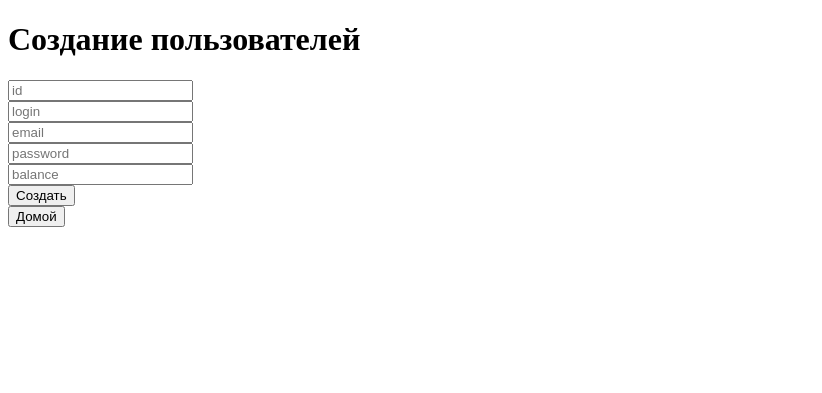
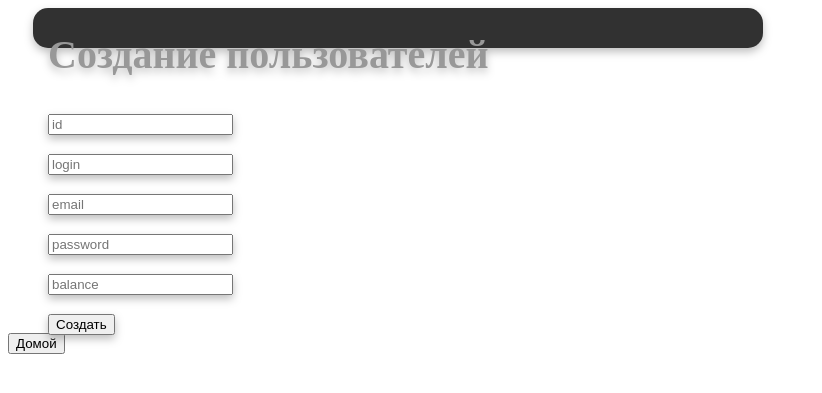
Before and after one commit to Alast0rRL/Web, a Flask app: page /create-users in a window 1280 px wide. Shown: the top 393 px of the page, without its empty margins (0-822 px from the left). Run offline with Flask 3, Linux system fonts and the light colour scheme.

Commit message:
add monobrof

```diff
--- a/static/css/reg.css
+++ b/static/css/reg.css
@@ -0,0 +1,17 @@
+.title{
+    font-family: 'Gang of Three[RUS by Daymarius]';
+    background-color: #313131;
+    color: #989898;
+    padding: 0px 15px;
+    border: none;
+    text-align: left;
+    font-size: 20px;
+    cursor: pointer;
+    border-radius: 15px;
+    margin-left: 25px;
+    width: 700px;
+    filter: drop-shadow(0px 4px 4px rgba(0, 0, 0, 0.25));
+    display: inline-block; /* или inline */
+    height: 40px;
+    line-height: 40px
+}
--- a/templates/create-users.html
+++ b/templates/create-users.html
@@ -7,7 +7,8 @@
     <link rel="stylesheet" type="text/css" href="{{ url_for('static', filename='css/reg.css') }}">
 </head>
 <body>
-    <h1>Создание пользователей</h1>
+    <div class="title"><p><h1>Создание пользователей</h1></p>
+        <div>
             <form method="POST" action="/create-users">
             <input type="text" name="id" placeholder="id"><br>
             <input type="text" name="login" placeholder="login"><br>
@@ -15,11 +16,11 @@
             <input type="text" name="password" placeholder="password"><br>
             <input type="text" name="balance" placeholder="balance"><br>
             <input type="submit" class="button" value="Создать" action="/create-users">
-
+        </div>
+    </div>
 </form>
 <form action="/" method="post">
-    <button class="button basket">Домой</button>
+    <button>Домой</button>
 </form>
-
 </body>
 </html>
```
Lines whose indentation alone changed are shown as unchanged.
